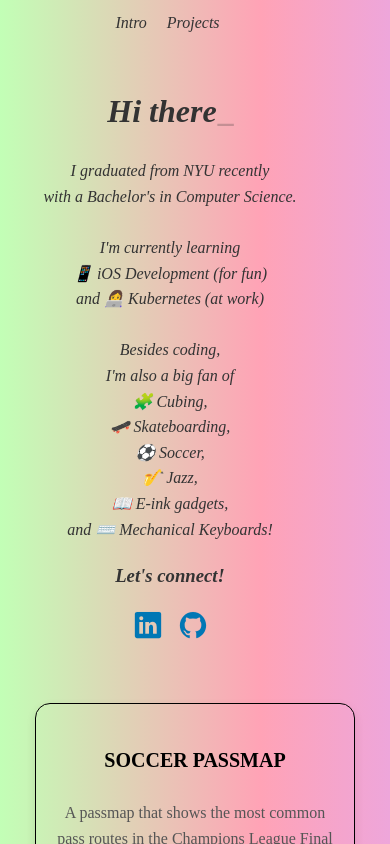
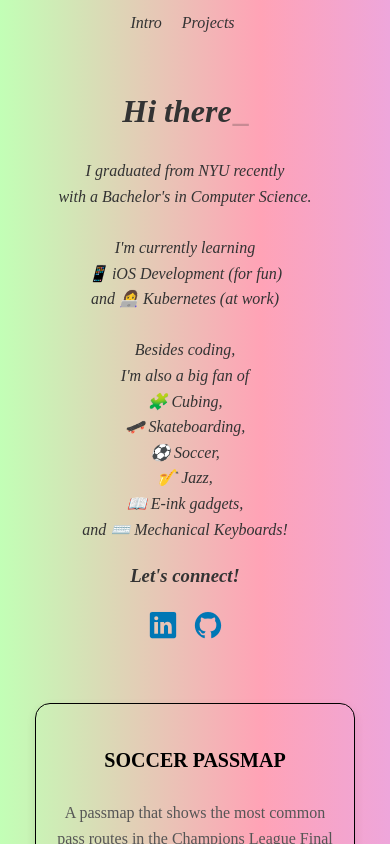
Before and after one commit to leesolivia14/leesolivia14.github.io, a React (Vite) app: page / in a window 390 px wide. Shown: the top 844 px of the page. Built offline with nearby package versions, Linux system fonts and the light colour scheme; a web font is replaced by a local one.

Commit message:
fixing margins for mobile

```diff
--- a/src/App.css
+++ b/src/App.css
@@ -327,6 +327,7 @@ li {
 @media (max-width: 800px) {
     .navbar {
         justify-content: center;
+        margin-left: 30px;
     }
     .main-title {
         top: 5%;
@@ -337,6 +338,7 @@ li {
     .intro {
         margin-top: 50px;
         text-align: center;
+        margin-left: 30px;
     }
     .social-icons {
         display: flex;
```
Also changed, not shown: 4 other files (tests, documents, lock files or other folders).
